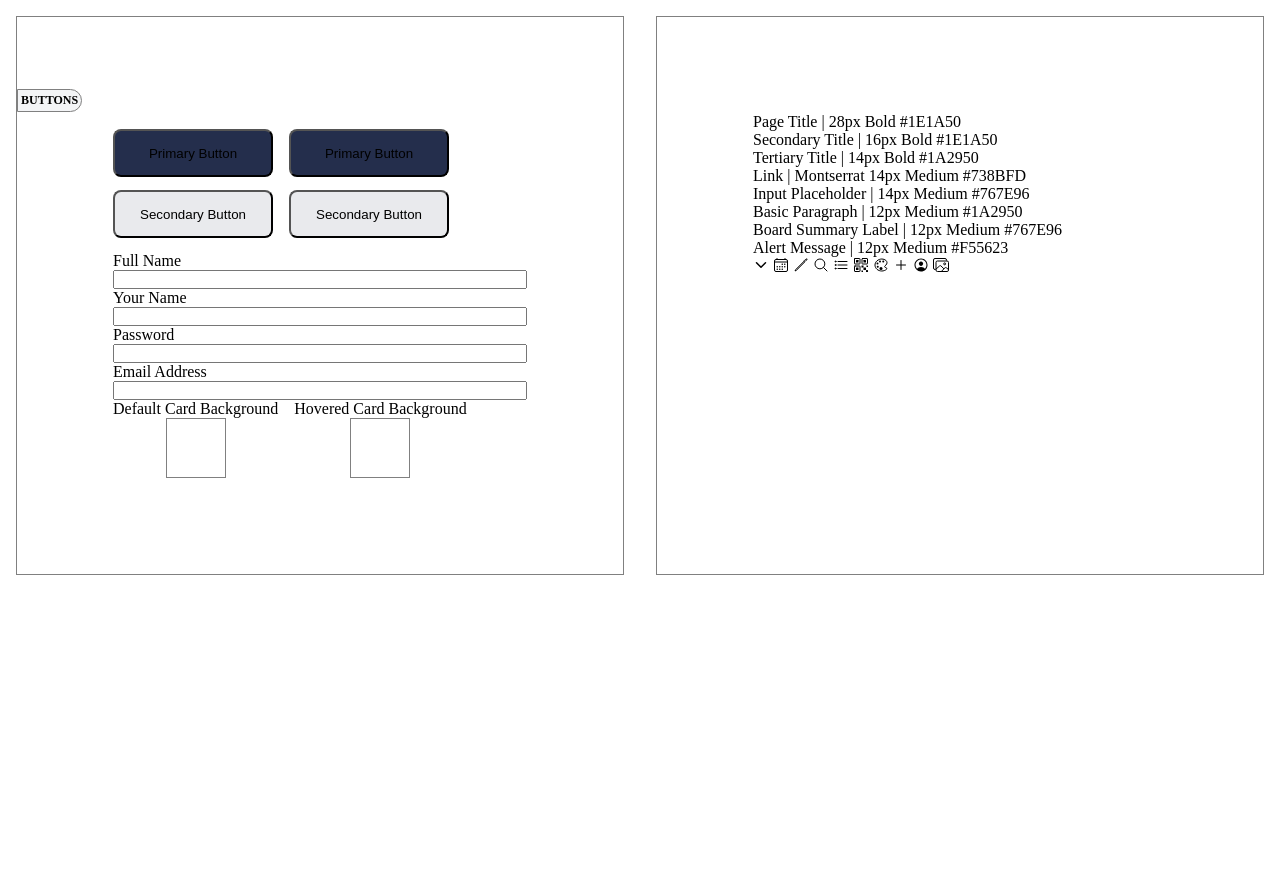
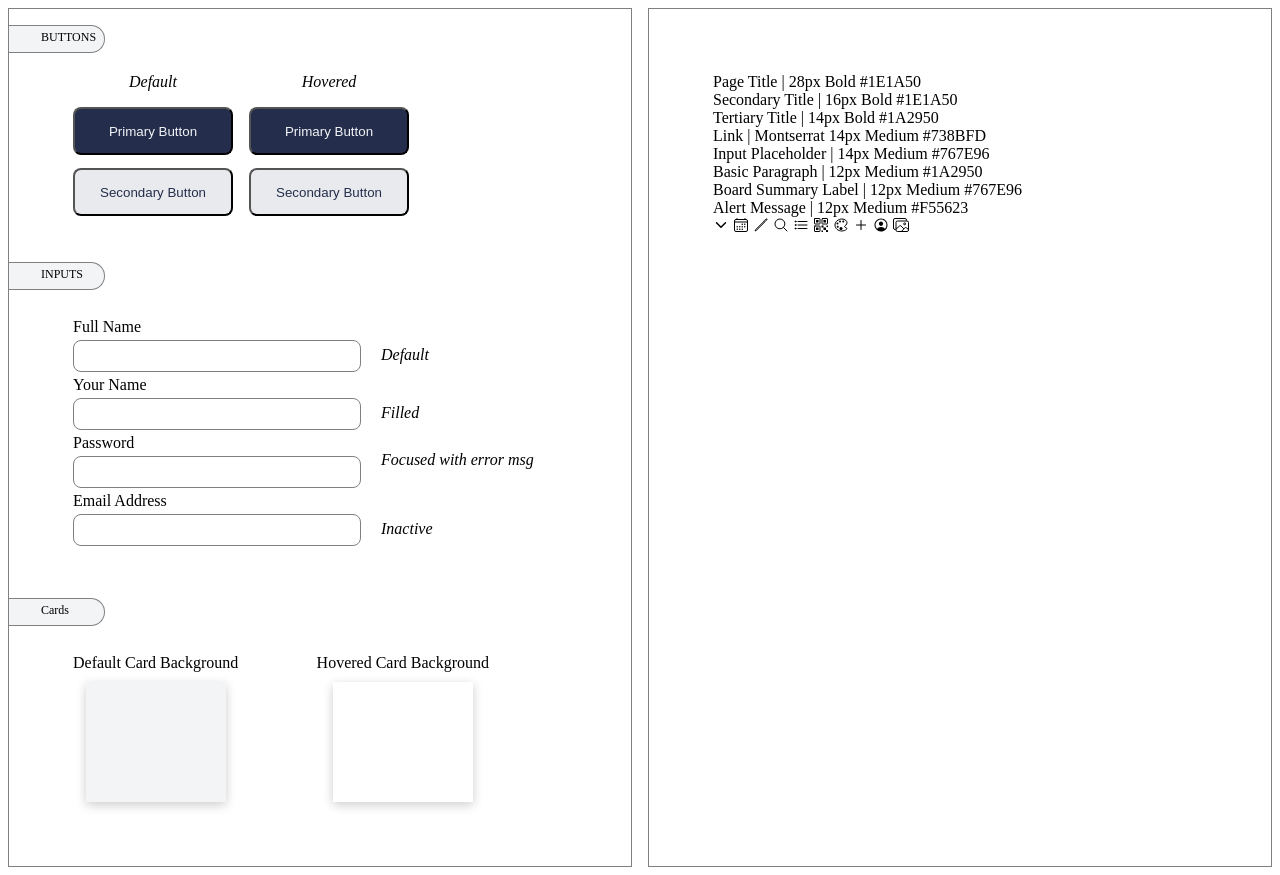
Before and after one commit to bowen-anth/styleGuide, a plain HTML site: page index.html in a window 1280 px wide. Before the commit the page ends 800 px from the top, so only its background shows below. Drawn offline with nearby package versions, Linux system fonts and the light colour scheme.

Commit message:
left side done

```diff
--- a/app.css
+++ b/app.css
@@ -15,25 +15,32 @@
     flex-direction: column; */
     border: 1px solid gray;
     position: relative;
-    margin: 1em;
-    padding: 6em;
+    margin: .5em;
+    padding: 4em;
 }
 
-.buttons-label {
+.buttons-label,
+.inputs-label,
+.cards-label {
     position: absolute;
     background-color: #F3F4F6;
     left: 0;
-    font-size: .75em;
-    margin-top: -2em;
-    padding: .25em;
+    font-size: .75rem;
+    margin-top: -3rem;
+    padding: .25rem;
+    padding-right: .5rem;
+    padding-left: 2rem;
     border: 1px solid gray;
+    border-left: none;
     border-radius: 15px;
+    height: 1.75rem;
+    width: 6rem;
     border-top-left-radius: 0;
     border-bottom-left-radius: 0;
 }
 
 .button-container {
-    margin-top: 1em;
+    margin-top: -1rem;
     display: flex;
     gap: 1em;
 }
@@ -43,6 +50,7 @@
     width: 10rem;
     height: 3rem;
     border-radius: 8px;
+    color: #F3F4F6;
 }
 
 .secondary-button {
@@ -51,6 +59,7 @@
     height: 3rem;
     border-radius: 8px;
     margin: 1em 0;
+    color: #242E4C;
 }
 
 .default-button-container,
@@ -59,26 +68,107 @@
     flex-direction: column;
 }
 
+.default-p,
+.hovered-p {
+    font-style: italic;
+    text-align: center;
+    margin: 1em;
+}
+
 .form {
     display: flex;
     flex-direction: column;
 }
 
+/* Inputs: Start */
+
+/* .inputs-label {
+    position: absolute;
+    background-color: #F3F4F6;
+    left: 0;
+    font-size: .75rem;
+    padding: .25rem;
+    padding-right: .5rem;
+    padding-left: 2rem;
+    border: 1px solid gray;
+    border-left: none;
+    border-radius: 15px;
+    border-top-left-radius: 0;
+    border-bottom-left-radius: 0;
+    margin-top: 2rem;
+    height: 1.75rem;
+    width: 6rem;
+} */
+
+.inputs-label {
+    margin-top: 2rem;
+}
+
+.inputs-container {
+    margin-top: 5.5em;
+}
+
+.inputs-container input {
+    border: 1px solid gray;
+    border-radius: 8px;
+    height: 2rem;
+    width: 18rem;
+    margin: 0.25rem 0;
+    padding: 0.5em;
+}
+
+.input-three-div {
+    display: grid;
+    grid-template-columns: 1fr 1fr;
+    gap: 4px;
+}
+
+.input-span {
+    margin-left: 1rem;
+    font-style: italic;
+    line-height: 1rem;
+}
+
+/* Inputs: End */
+
+/* Cards: Start */
+
+.cards-label {
+    margin-top: 3rem;
+}
+
 .cards-container {
+    margin-top: 6.5rem;
     display: flex;
     gap: 1em;
+    justify-content: space-between;
+    align-items: center;
+    text-align: center;
+    width: 26rem;
 }
 
 .default-card-background-container,
 .hovered-card-background-container {
     display: flex;
     flex-direction: column;
+    align-items: center;
+    gap: 10px;
 }
 
 .default-card,
 .hovered-card {
-    height: 60px;
-    width: 60px;
-    border: 1px solid gray;
+    height: 120px;
+    width: 140px;
     margin: 0 auto;
+    box-shadow: 0 3px 10px rgb(0 0 0 / 0.2);
 }
+
+.default-card {
+    background-color: #F3F4F6;
+}
+
+.hovered-card {
+    background-color: #FFF;
+}
+
+/* Cards: End */
--- a/index.html
+++ b/index.html
@@ -14,13 +14,15 @@
         <!-- Container 1: Start -->
         <div class="container-one">
             <!-- Buttons: Start -->
-            <h1 class="buttons-label">BUTTONS</h1>
+            <label class="buttons-label">BUTTONS</label>
             <div class="button-container">
                 <div class="default-button-container">
+                    <p class="default-p">Default</p>
                     <button class="primary-button">Primary Button</button>
                     <button class="secondary-button">Secondary Button</button>
                 </div>
                 <div class="hovered-button-container">
+                    <p class="hovered-p">Hovered</p>
                     <button class="primary-button">Primary Button</button>
                     <button class="secondary-button">Secondary Button</button>
                 </div>
@@ -28,21 +30,34 @@
             <!-- Buttons: End -->
 
             <!-- Inputs: Start -->
+            <label class="inputs-label">INPUTS</label>
             <div class="inputs-container">
                 <form class="form">
                     <label>Full Name</label>
-                    <input type="text" />
-                    <label>Your Name</label>
-                    <input type="text" />
+                    <div class="input-one-div">
+                        <input type="text" />
+                        <span class="input-span">Default</span>
+                    </div>
+                        <label>Your Name</label>
+                    <div class="input-two-div">
+                        <input type="text" />
+                        <span class="input-span">Filled</span>
+                    </div>
                     <label>Password</label>
-                    <input type="password" />
+                    <div class="input-three-div">
+                        <input type="password" />
+                        <span class="input-span">Focused with error msg</span>                    </div>
                     <label>Email Address</label>
-                    <input type="email" />
+                    <div class="input-four-div">
+                        <input type="email" />
+                        <span class="input-span">Inactive</span>
+                    </div>
                 </form>
             </div>
             <!-- Inputs: End -->
 
             <!-- Cards: Start -->
+            <label class="cards-label">Cards</label>
             <div class="cards-container">
                 <div class="default-card-background-container">
                     <p>Default Card Background</p>
```
